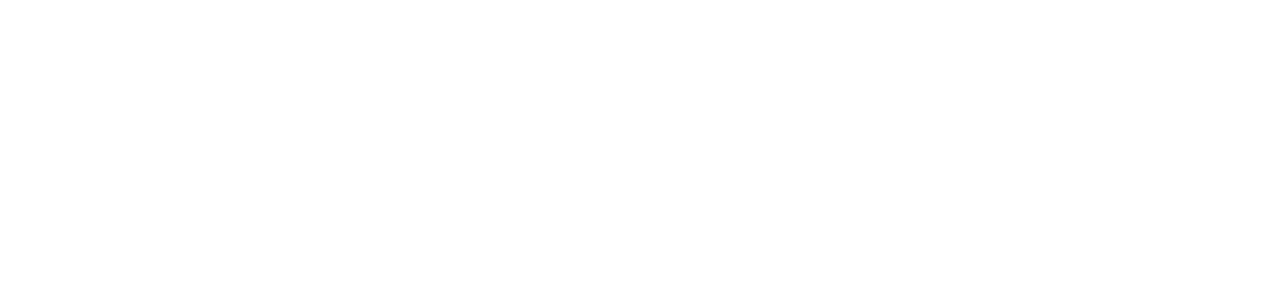
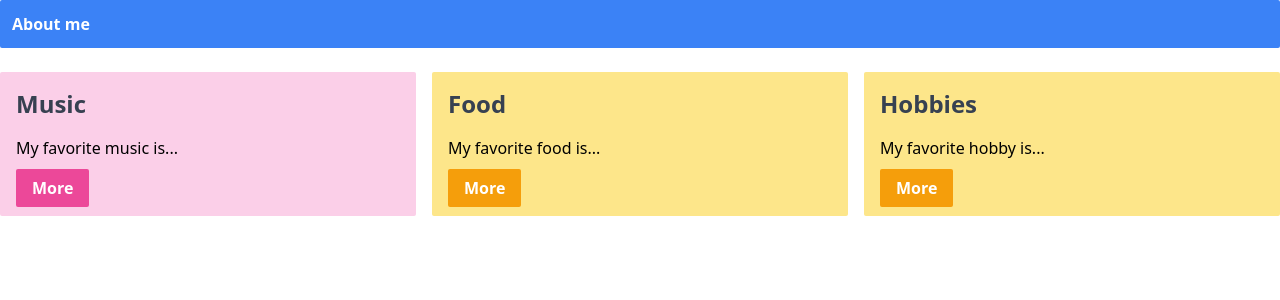
Before and after one commit to AntonHub00/ReactJS-About-me-app, a React (Create React App) app: page /home in a window 1280 px wide. Shown: the top 300 px of the page. Built offline with nearby package versions, Linux system fonts and the light colour scheme.

Commit message:
Empty route redirects to "/home"

```diff
--- a/src/App.jsx
+++ b/src/App.jsx
@@ -1,10 +1,11 @@
 import React from "react";
-import { BrowserRouter, Route } from "react-router-dom";
+import { BrowserRouter, Route, Redirect } from "react-router-dom";
 import MainView from "./Views/MainView";
 
 const App = () => (
   <BrowserRouter>
-    <Route path="/" exact render={MainView} />
+    <Route path="/home" render={MainView} />
+    <Route path="/" exact render={() => <Redirect to="/home" />} />
   </BrowserRouter>
 );
 export default App;
```
